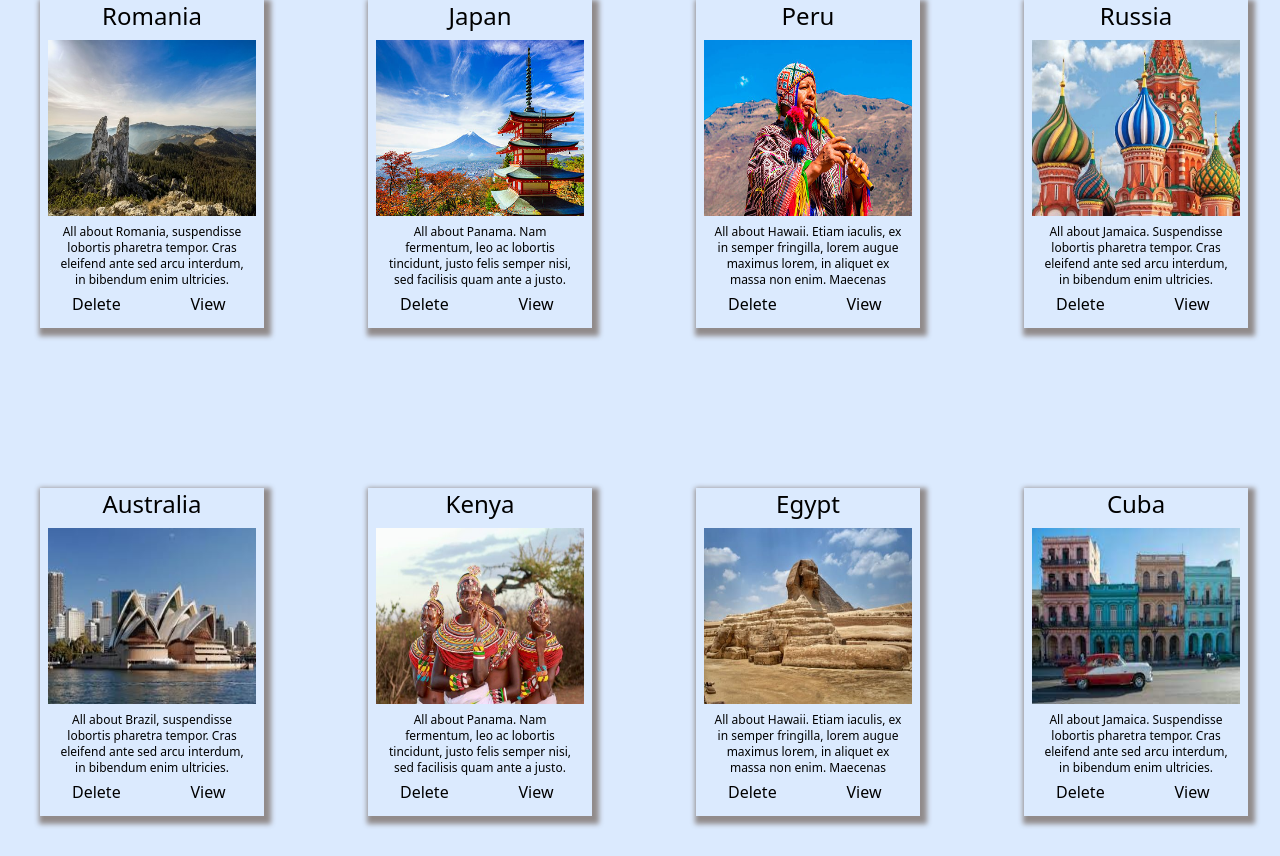
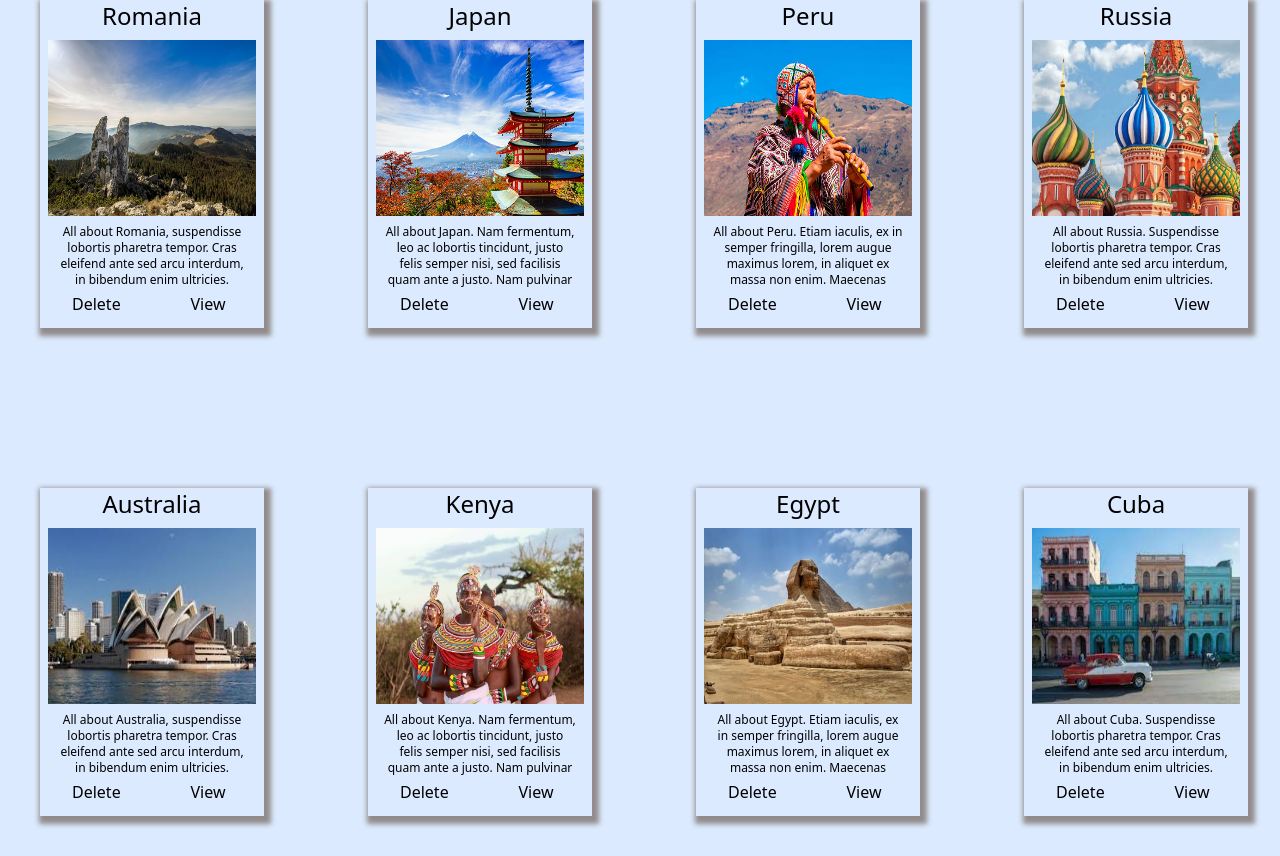
Before and after one commit to Kane13581/genesis, a Vue app: page /#/ in a window 1280 px wide. Shown: the part 704-1560 px from the top of the page. Built offline with nearby package versions, Linux system fonts and the light colour scheme.

Commit message:
some favourites style

```diff
--- a/src/components/CountryList.vue
+++ b/src/components/CountryList.vue
@@ -19,22 +19,27 @@
     <div v-if="!showIndividualCountry"
          class="mainContainer md:grid md:grid-cols-2 lg:grid-cols-3 xl:grid-cols-4 2xl:grid-cols-5 gap-28 justify-center h-4/6 md:h-5/6 md:w-full">
       <div class="card sm:w-60 md:w-56" v-for="(destination, index) in destinations || []" :key="index">
+        <div :class="{favoriteClass: destination.isFavorite}">
           <div class="countryName flex justify-center">
-          <p :class="{favoriteClass: destination.isFavorite}" class="text-2xl">{{ destination.name }}</p>
+            <p  class="text-2xl">{{ destination.name }}</p>
           </div>
           <div class="imageContainer flex justify-center">
-          <img class="imageStyle h-64 md:h-48 p-2" :src="require(`../assets/${destination.image}`)" :alt="destination.name">
+            <img class="imageStyle h-64 md:h-48 p-2" :src="require(`../assets/${destination.image}`)"
+                 :alt="destination.name">
           </div>
           <div class="h-3">
             <p class="ml-4 descriptionStyle ml-1 text-center text-xs">{{ destination.description }}</p>
           </div>
           <div class="imageButtonContainer flex justify-around mt-3">
-          <button @click="deleteCountry(index)" class="mt-11 mb-3 w-12 hover:bg-red-400 rounded hover:shadow-lg ">Delete
+            <button @click="deleteCountry(index)" class="mt-11 mb-3 w-12 hover:bg-red-400 rounded hover:shadow-lg ">
+              Delete
             </button>
             <router-link :to="`/countries/${destination.id}`">
-            <button class="mt-11 w-12 mb-3 hover:shadow-lg rounded hover:bg-green-400" @click="toggleShowIndividual">View
+              <button class="mt-11 w-12 mb-3 hover:shadow-lg rounded hover:bg-green-400" @click="toggleShowIndividual">
+                View
               </button>
             </router-link>
+          </div>
         </div>
       </div>
     </div>
@@ -120,7 +125,7 @@ html {
 }
 
 .favoriteClass {
-  background-color: red;
+  background-color: goldenrod;
 }
 
 .backButton {
--- a/src/views/store.js
+++ b/src/views/store.js
@@ -194,9 +194,9 @@ export default {
       name: "Japan",
       slug: "japan",
       image: "japan.jpg",
-      id: 2,
+      id: 6,
       description:
-          "All about Panama. Nam fermentum, leo ac lobortis tincidunt, justo felis semper nisi, sed facilisis quam ante a justo. Nam pulvinar nibh nec mi vestibulum cursus quis eget orci. Aenean faucibus faucibus ex, a imperdiet nibh luctus faucibus. Mauris porttitor, velit ac eleifend mattis, sem justo accumsan odio, ut mattis nulla nulla eu nibh. Cras justo risus, sollicitudin eget nulla a, consequat convallis tortor. Fusce eget neque metus. Class aptent taciti sociosqu ad litora torquent per conubia nostra, per inceptos himenaeos. Nulla facilisi. Sed aliquam nunc id lectus sagittis, ac elementum eros egestas. Aliquam sed tempor dui.",
+          "All about Japan. Nam fermentum, leo ac lobortis tincidunt, justo felis semper nisi, sed facilisis quam ante a justo. Nam pulvinar nibh nec mi vestibulum cursus quis eget orci. Aenean faucibus faucibus ex, a imperdiet nibh luctus faucibus. Mauris porttitor, velit ac eleifend mattis, sem justo accumsan odio, ut mattis nulla nulla eu nibh. Cras justo risus, sollicitudin eget nulla a, consequat convallis tortor. Fusce eget neque metus. Class aptent taciti sociosqu ad litora torquent per conubia nostra, per inceptos himenaeos. Nulla facilisi. Sed aliquam nunc id lectus sagittis, ac elementum eros egestas. Aliquam sed tempor dui.",
       experiences: [
         {
           name: "Panama City",
@@ -234,7 +234,7 @@ export default {
       image: "peru.jpg",
       id: 7,
       description:
-          "All about Hawaii. Etiam iaculis, ex in semper fringilla, lorem augue maximus lorem, in aliquet ex massa non enim. Maecenas pharetra orci eu semper pharetra. Suspendisse vel elit semper, fringilla metus ac, pulvinar justo. Vestibulum nibh lacus, pellentesque non arcu vel, efficitur eleifend lorem. Duis ultrices bibendum orci, nec laoreet elit. In vulputate massa vel massa cursus gravida. Aliquam sed lacus pulvinar, imperdiet risus at, lacinia dolor. Maecenas pellentesque arcu mattis iaculis efficitur. Maecenas quis sem pulvinar, sodales neque eget, efficitur odio.",
+          "All about Peru. Etiam iaculis, ex in semper fringilla, lorem augue maximus lorem, in aliquet ex massa non enim. Maecenas pharetra orci eu semper pharetra. Suspendisse vel elit semper, fringilla metus ac, pulvinar justo. Vestibulum nibh lacus, pellentesque non arcu vel, efficitur eleifend lorem. Duis ultrices bibendum orci, nec laoreet elit. In vulputate massa vel massa cursus gravida. Aliquam sed lacus pulvinar, imperdiet risus at, lacinia dolor. Maecenas pellentesque arcu mattis iaculis efficitur. Maecenas quis sem pulvinar, sodales neque eget, efficitur odio.",
       experiences: [
         {
           name: "Na Pali Coast",
@@ -272,7 +272,7 @@ export default {
       image: "russia.jpg",
       id: 8,
       description:
-          "All about Jamaica. Suspendisse lobortis pharetra tempor. Cras eleifend ante sed arcu interdum, in bibendum enim ultricies. Integer rutrum quis risus at tempor. Maecenas facilisis, nisi vel pellentesque maximus, lectus felis malesuada purus, a pulvinar elit est quis turpis. Duis convallis purus quis finibus consequat. Pellentesque faucibus tincidunt augue non consequat. Donec fringilla at est sit amet blandit. Nunc at porttitor ligula. Fusce sed odio turpis.",
+          "All about Russia. Suspendisse lobortis pharetra tempor. Cras eleifend ante sed arcu interdum, in bibendum enim ultricies. Integer rutrum quis risus at tempor. Maecenas facilisis, nisi vel pellentesque maximus, lectus felis malesuada purus, a pulvinar elit est quis turpis. Duis convallis purus quis finibus consequat. Pellentesque faucibus tincidunt augue non consequat. Donec fringilla at est sit amet blandit. Nunc at porttitor ligula. Fusce sed odio turpis.",
       experiences: [
         {
           name: "Tower Isle",
@@ -310,7 +310,7 @@ export default {
       image: "australia.jpg",
       id: 9,
       description:
-          "All about Brazil, suspendisse lobortis pharetra tempor. Cras eleifend ante sed arcu interdum, in bibendum enim ultricies. Integer rutrum quis risus at tempor. Maecenas facilisis, nisi vel pellentesque maximus, lectus felis malesuada purus, a pulvinar elit est quis turpis. Duis convallis purus quis finibus consequat. Pellentesque faucibus tincidunt augue non consequat. Donec fringilla at est sit amet blandit. Nunc at porttitor ligula. Fusce sed odio turpis. Suspendisse lobortis pharetra tempor. Cras eleifend ante sed arcu interdum, in bibendum enim ultricies. Integer rutrum quis risus at tempor. Maecenas facilisis, nisi vel pellentesque maximus, lectus felis malesuada purus, a pulvinar elit est quis turpis. Duis convallis purus quis finibus consequat. Pellentesque faucibus tincidunt augue non consequat. Donec fringilla at est sit amet blandit. Nunc at porttitor ligula. Fusce sed odio turpis.",
+          "All about Australia, suspendisse lobortis pharetra tempor. Cras eleifend ante sed arcu interdum, in bibendum enim ultricies. Integer rutrum quis risus at tempor. Maecenas facilisis, nisi vel pellentesque maximus, lectus felis malesuada purus, a pulvinar elit est quis turpis. Duis convallis purus quis finibus consequat. Pellentesque faucibus tincidunt augue non consequat. Donec fringilla at est sit amet blandit. Nunc at porttitor ligula. Fusce sed odio turpis. Suspendisse lobortis pharetra tempor. Cras eleifend ante sed arcu interdum, in bibendum enim ultricies. Integer rutrum quis risus at tempor. Maecenas facilisis, nisi vel pellentesque maximus, lectus felis malesuada purus, a pulvinar elit est quis turpis. Duis convallis purus quis finibus consequat. Pellentesque faucibus tincidunt augue non consequat. Donec fringilla at est sit amet blandit. Nunc at porttitor ligula. Fusce sed odio turpis.",
       experiences: [
         {
           name: "Iguaçu Falls",
@@ -348,7 +348,7 @@ export default {
       image: "kenya.jpg",
       id: 10,
       description:
-          "All about Panama. Nam fermentum, leo ac lobortis tincidunt, justo felis semper nisi, sed facilisis quam ante a justo. Nam pulvinar nibh nec mi vestibulum cursus quis eget orci. Aenean faucibus faucibus ex, a imperdiet nibh luctus faucibus. Mauris porttitor, velit ac eleifend mattis, sem justo accumsan odio, ut mattis nulla nulla eu nibh. Cras justo risus, sollicitudin eget nulla a, consequat convallis tortor. Fusce eget neque metus. Class aptent taciti sociosqu ad litora torquent per conubia nostra, per inceptos himenaeos. Nulla facilisi. Sed aliquam nunc id lectus sagittis, ac elementum eros egestas. Aliquam sed tempor dui.",
+          "All about Kenya. Nam fermentum, leo ac lobortis tincidunt, justo felis semper nisi, sed facilisis quam ante a justo. Nam pulvinar nibh nec mi vestibulum cursus quis eget orci. Aenean faucibus faucibus ex, a imperdiet nibh luctus faucibus. Mauris porttitor, velit ac eleifend mattis, sem justo accumsan odio, ut mattis nulla nulla eu nibh. Cras justo risus, sollicitudin eget nulla a, consequat convallis tortor. Fusce eget neque metus. Class aptent taciti sociosqu ad litora torquent per conubia nostra, per inceptos himenaeos. Nulla facilisi. Sed aliquam nunc id lectus sagittis, ac elementum eros egestas. Aliquam sed tempor dui.",
       experiences: [
         {
           name: "Panama City",
@@ -386,7 +386,7 @@ export default {
       image: "egypt.jpg",
       id: 11,
       description:
-          "All about Hawaii. Etiam iaculis, ex in semper fringilla, lorem augue maximus lorem, in aliquet ex massa non enim. Maecenas pharetra orci eu semper pharetra. Suspendisse vel elit semper, fringilla metus ac, pulvinar justo. Vestibulum nibh lacus, pellentesque non arcu vel, efficitur eleifend lorem. Duis ultrices bibendum orci, nec laoreet elit. In vulputate massa vel massa cursus gravida. Aliquam sed lacus pulvinar, imperdiet risus at, lacinia dolor. Maecenas pellentesque arcu mattis iaculis efficitur. Maecenas quis sem pulvinar, sodales neque eget, efficitur odio.",
+          "All about Egypt. Etiam iaculis, ex in semper fringilla, lorem augue maximus lorem, in aliquet ex massa non enim. Maecenas pharetra orci eu semper pharetra. Suspendisse vel elit semper, fringilla metus ac, pulvinar justo. Vestibulum nibh lacus, pellentesque non arcu vel, efficitur eleifend lorem. Duis ultrices bibendum orci, nec laoreet elit. In vulputate massa vel massa cursus gravida. Aliquam sed lacus pulvinar, imperdiet risus at, lacinia dolor. Maecenas pellentesque arcu mattis iaculis efficitur. Maecenas quis sem pulvinar, sodales neque eget, efficitur odio.",
       experiences: [
         {
           name: "Na Pali Coast",
@@ -424,7 +424,7 @@ export default {
       image: "cuba.jpg",
       id: 12,
       description:
-          "All about Jamaica. Suspendisse lobortis pharetra tempor. Cras eleifend ante sed arcu interdum, in bibendum enim ultricies. Integer rutrum quis risus at tempor. Maecenas facilisis, nisi vel pellentesque maximus, lectus felis malesuada purus, a pulvinar elit est quis turpis. Duis convallis purus quis finibus consequat. Pellentesque faucibus tincidunt augue non consequat. Donec fringilla at est sit amet blandit. Nunc at porttitor ligula. Fusce sed odio turpis.",
+          "All about Cuba. Suspendisse lobortis pharetra tempor. Cras eleifend ante sed arcu interdum, in bibendum enim ultricies. Integer rutrum quis risus at tempor. Maecenas facilisis, nisi vel pellentesque maximus, lectus felis malesuada purus, a pulvinar elit est quis turpis. Duis convallis purus quis finibus consequat. Pellentesque faucibus tincidunt augue non consequat. Donec fringilla at est sit amet blandit. Nunc at porttitor ligula. Fusce sed odio turpis.",
       experiences: [
         {
           name: "Tower Isle",
```
Lines whose indentation alone changed are shown as unchanged.
